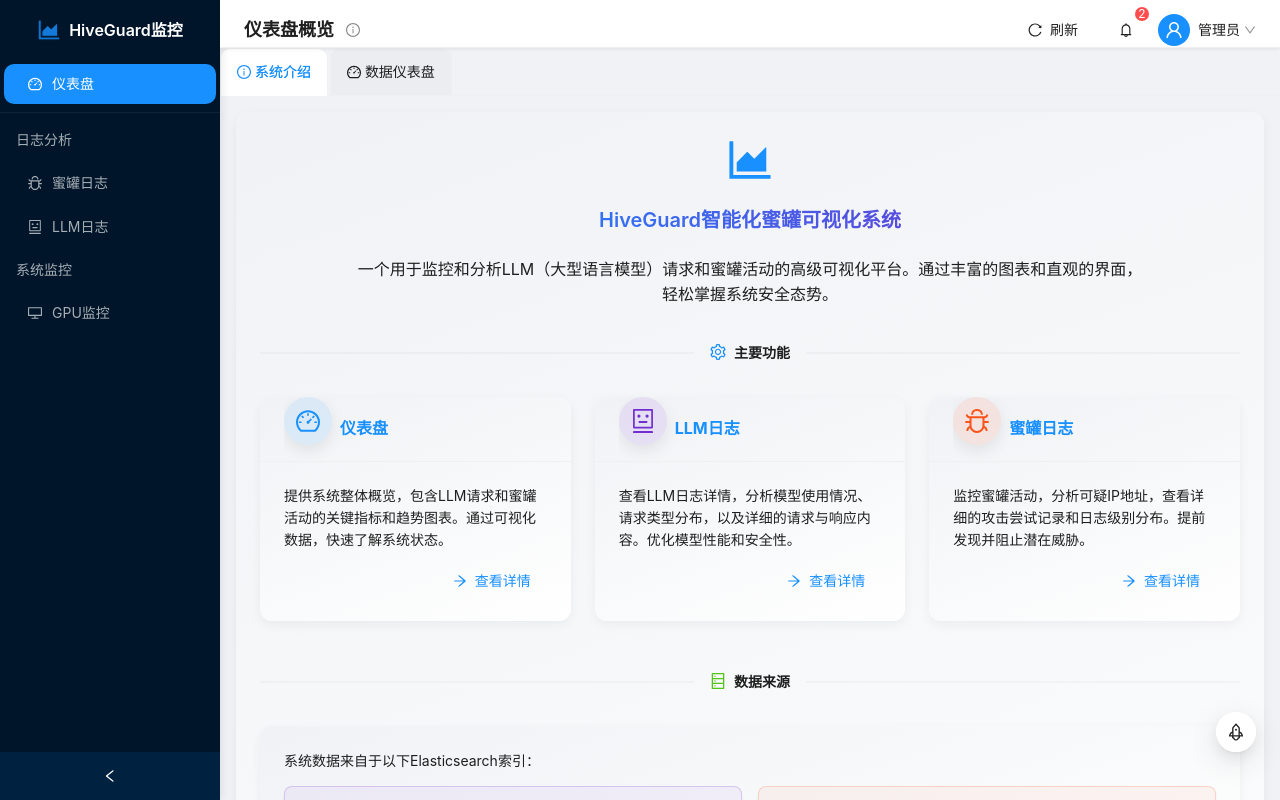
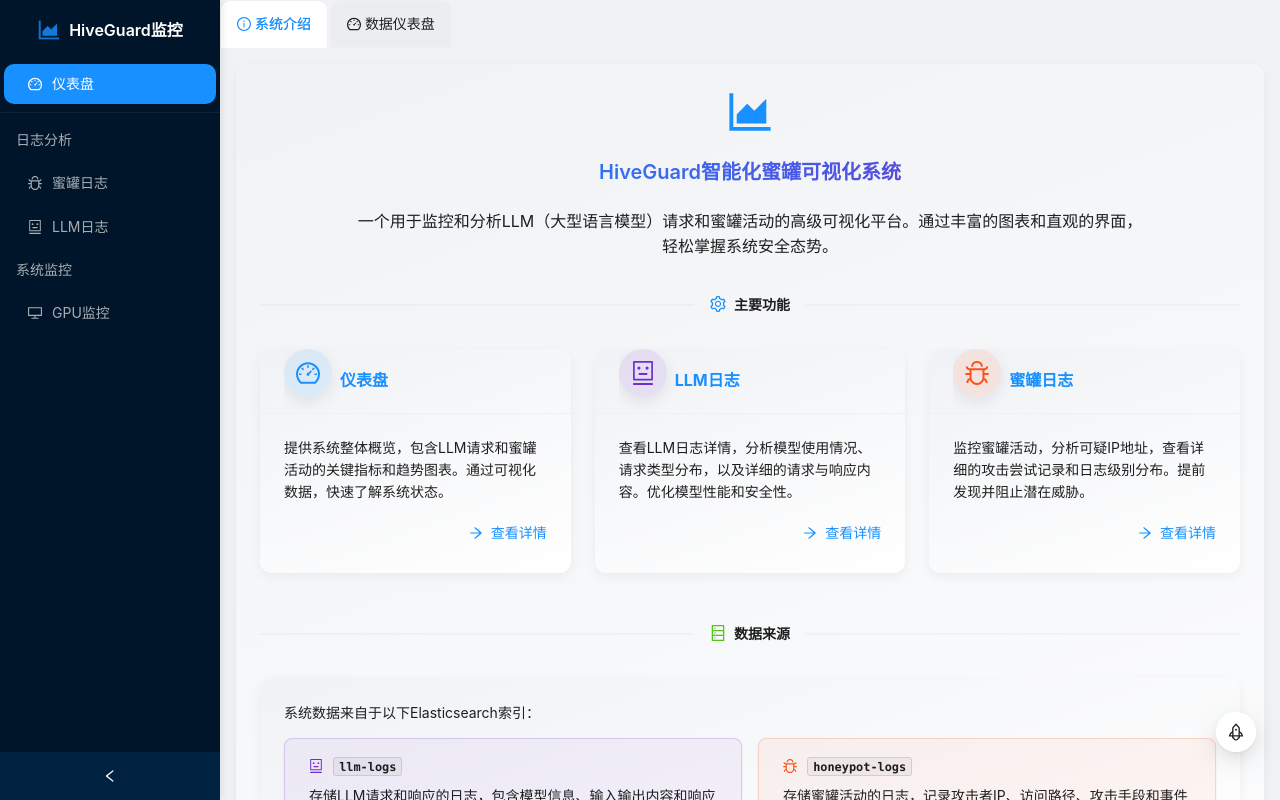
Before and after one commit to mfzzf/llm-honeypot-dashboard, a React app: page /dashboard in a window 1280 px wide. Shown: the top 800 px of the page. Built offline with nearby package versions, Linux system fonts and the light colour scheme.

Commit message:
移除 Header 组件并调整相关样式，更新 Dashboard 页面链接以直接导航至相应详情页

```diff
--- a/src/App.css
+++ b/src/App.css
@@ -19,8 +19,6 @@ body {
   box-shadow: 0 2px 8px rgba(0, 0, 0, 0.15);
   z-index: 10;
 }
-
-
 
 .logo-container {
   height: 48px;
@@ -230,7 +228,6 @@ pre {
   padding-top: 0;
 }
 
-
 .ant-tabs-nav.css-dev-only-do-not-override-tjsggz {
   margin: 0 !important;
   padding: 0 !important;
@@ -243,17 +240,8 @@ pre {
 /* 直接针对ant-layout组件和header组件的全局样式覆盖 */
 .ant-layout {
   background: #fff !important;
-
   margin: 0 !important;
   padding: 0 !important;
-}
-
-.ant-layout-header {
-  background: #ffffff !important;
-  padding: 0 !important;
-  height: 0px !important;
-  line-height: 0px !important;
-  margin: 0 !important;
 }
 
 /* 确保content没有边距 */
@@ -261,7 +249,7 @@ pre {
   margin: 0 !important;
   padding: 0 !important;
   margin-top: 0 !important;
-} */
+}
 
 /* 移除site-layout-background的边距 */
 .site-layout-background {
--- a/src/App.js
+++ b/src/App.js
@@ -6,7 +6,6 @@ import {
   QuestionCircleOutlined
 } from '@ant-design/icons';
 import SideMenu from './components/common/SideMenu';
-import Header from './components/common/Header';
 import Dashboard from './pages/dashboard/Dashboard';
 import HoneypotLogs from './pages/honeypot/HoneypotLogs';
 import LlmLogs from './pages/llm/LlmLogs';
@@ -48,7 +47,7 @@ const customTheme = {
 const contentStyle = {
   margin: 0,
   padding: 0,
-  minHeight: 'calc(100vh - 112px)', // 减去头部和底部的高度
+  minHeight: 'calc(100vh - 32px)', // 只减去底部的高度
 };
 
 const layoutStyle = {
@@ -72,7 +71,6 @@ const App = () => {
         <Layout style={layoutStyle}>
           <SideMenu />
           <Layout className="site-layout" style={{ margin: 0, padding: 0 }}>
-            <Header />
             <Content style={contentStyle}>
               <div className="site-layout-background" style={{ margin: 0, padding: 0 }}>
                 <Routes>
--- a/src/components/common/Header.js
+++ /dev/null
@@ -1,169 +0,0 @@
-import React from 'react';
-import { Layout, Typography, Space, Button, Dropdown, Avatar, Badge, Menu, Tooltip } from 'antd';
-import {
-  SettingOutlined,
-  ReloadOutlined,
-  BellOutlined,
-  UserOutlined,
-  LogoutOutlined,
-  DownOutlined,
-  InfoCircleOutlined
-} from '@ant-design/icons';
-import { useLocation } from 'react-router-dom';
-
-const { Header: AntHeader } = Layout;
-const { Title, Text } = Typography;
-
-const getPageTitle = (pathname) => {
-  if (pathname.includes('/dashboard')) return '仪表盘概览';
-  if (pathname.includes('/honeypot-logs')) return '蜜罐日志分析';
-  if (pathname.includes('/llm-logs')) return 'LLM请求日志';
-  if (pathname.includes('/gpu-metrics')) return 'GPU监控';
-  return '日志可视化系统';
-};
-
-const headerStyle = {
-  padding: 0,
-  height: '80px',
-  lineHeight: '80px',
-  boxShadow: '0 1px 4px rgba(0, 0, 0, 0.08)',
-  background: '#fff',
-  margin: 0,
-  borderBottom: '1px solid #f0f0f0',
-  zIndex: 1000,
-  position: 'sticky',
-  top: 0,
-};
-
-const Header = () => {
-  const location = useLocation();
-  const pageTitle = getPageTitle(location.pathname);
-
-  // 用户菜单
-  const userMenu = (
-    <Menu
-      items={[
-        {
-          key: '1',
-          icon: <UserOutlined />,
-          label: '个人中心',
-        },
-        {
-          key: '2',
-          icon: <SettingOutlined />,
-          label: '账户设置',
-        },
-        {
-          type: 'divider',
-        },
-        {
-          key: '3',
-          icon: <LogoutOutlined />,
-          label: '退出登录',
-        },
-      ]}
-    />
-  );
-
-  // 通知菜单
-  const notificationMenu = (
-    <Menu
-      style={{ width: 300 }}
-      items={[
-        {
-          key: 'title',
-          label: <div style={{ display: 'flex', justifyContent: 'space-between' }}>
-            <Text strong>通知中心</Text>
-            <Button type="link" size="small">全部标为已读</Button>
-          </div>,
-          disabled: true,
-        },
-        {
-          key: '1',
-          label: <div>
-            <Text strong style={{ display: 'block' }}>系统更新</Text>
-            <Text type="secondary" style={{ fontSize: '12px' }}>系统已更新到最新版本 v1.2.3</Text>
-          </div>,
-        },
-        {
-          key: '2',
-          label: <div>
-            <Text strong style={{ display: 'block' }}>安全警告</Text>
-            <Text type="secondary" style={{ fontSize: '12px' }}>检测到异常IP访问，请查看详情</Text>
-          </div>,
-        },
-        {
-          key: 'footer',
-          label: <Button type="link" block>查看全部通知</Button>,
-          disabled: true,
-        },
-      ]}
-    />
-  );
-
-  return (
-    <AntHeader className="site-layout-background" style={headerStyle}>
-      <div style={{
-        display: 'flex',
-        justifyContent: 'space-between',
-        alignItems: 'center',
-        padding: '0 24px',
-        height: '60px',
-        maxWidth: '1400px',
-        margin: '0 auto',
-        width: '100%'
-      }}>
-        <div style={{ display: 'flex', alignItems: 'center' }}>
-          <Title level={4} style={{
-            margin: 0,
-            marginRight: 12,
-            fontSize: '18px'
-          }}>
-            {pageTitle}
-          </Title>
-          <Tooltip title="查看此页面说明">
-            <InfoCircleOutlined style={{ color: '#8c8c8c', cursor: 'pointer' }} />
-          </Tooltip>
-        </div>
-        <Space size="middle">
-          <Button
-            type="text"
-            icon={<ReloadOutlined />}
-            onClick={() => window.location.reload()}
-            size="middle"
-          >
-            刷新
-          </Button>
-
-          <Dropdown
-            overlay={notificationMenu}
-            trigger={['click']}
-            placement="bottomRight"
-          >
-            <Badge count={2} size="small">
-              <Button
-                type="text"
-                icon={<BellOutlined />}
-                size="middle"
-              />
-            </Badge>
-          </Dropdown>
-
-          <Dropdown
-            overlay={userMenu}
-            trigger={['click']}
-            placement="bottomRight"
-          >
-            <div style={{ cursor: 'pointer', display: 'flex', alignItems: 'center' }}>
-              <Avatar style={{ marginRight: 8, backgroundColor: '#1890ff' }} icon={<UserOutlined />} />
-              <span>管理员</span>
-              <DownOutlined style={{ fontSize: '12px', marginLeft: 4, color: '#8c8c8c' }} />
-            </div>
-          </Dropdown>
-        </Space>
-      </div>
-    </AntHeader>
-  );
-};
-
-export default Header;
--- a/src/pages/dashboard/Introduction.js
+++ b/src/pages/dashboard/Introduction.js
@@ -92,7 +92,7 @@ const Introduction = () => {
                 提供系统整体概览，包含LLM请求和蜜罐活动的关键指标和趋势图表。通过可视化数据，快速了解系统状态。
               </Paragraph>
               <div style={{ textAlign: 'right' }}>
-                <Button type="link" icon={<ArrowRightOutlined />}>查看详情</Button>
+                <Button type="link" icon={<ArrowRightOutlined />} href="/dashboard">查看详情</Button>
               </div>
             </Card>
           </Col>
@@ -114,7 +114,7 @@ const Introduction = () => {
                 查看LLM日志详情，分析模型使用情况、请求类型分布，以及详细的请求与响应内容。优化模型性能和安全性。
               </Paragraph>
               <div style={{ textAlign: 'right' }}>
-                <Button type="link" icon={<ArrowRightOutlined />}>查看详情</Button>
+                <Button type="link" icon={<ArrowRightOutlined />} href="/llm-logs">查看详情</Button>
               </div>
             </Card>
           </Col>
@@ -136,7 +136,7 @@ const Introduction = () => {
                 监控蜜罐活动，分析可疑IP地址，查看详细的攻击尝试记录和日志级别分布。提前发现并阻止潜在威胁。
               </Paragraph>
               <div style={{ textAlign: 'right' }}>
-                <Button type="link" icon={<ArrowRightOutlined />}>查看详情</Button>
+                <Button type="link" icon={<ArrowRightOutlined />} href="/honeypot-logs">查看详情</Button>
               </div>
             </Card>
           </Col>
```
Also changed, not shown: 3 other files (tests, documents, lock files or other folders).
